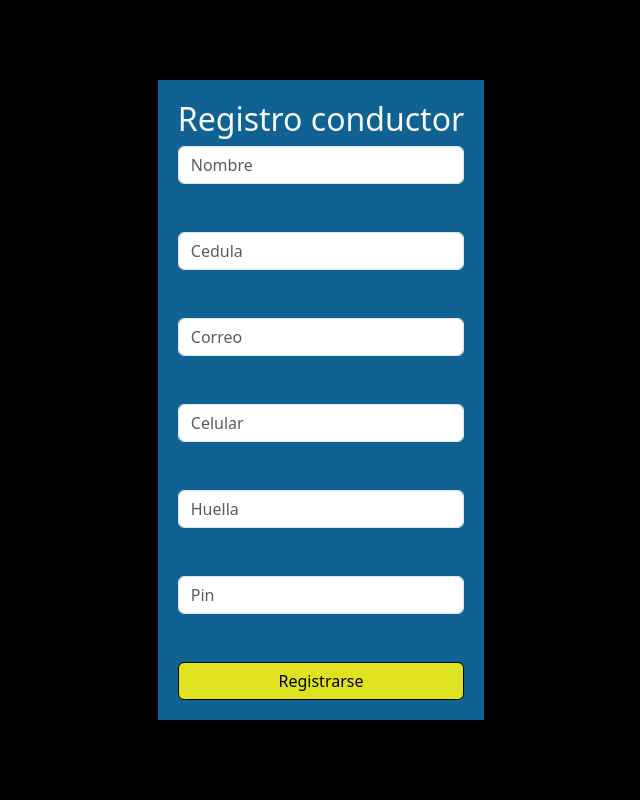
After one commit to o9nelsonjavier/TaxiSecurity, a PHP site: page /Vista/conductor/conductor_registrar.php in a window 1280 px wide. The commit adds this page. Shown: the whole page, without its empty margins (319-959 px from the left). Run offline with PHP 8.4, Linux system fonts and the light colour scheme.

Commit message:
se agrego formulario de registro conductor

```diff
--- a/Styles.css
+++ b/Styles.css
@@ -27,3 +27,23 @@
     background-color: #FFED00;
     color: black !important ;
 }
+
+#divstiles {
+    background-color:#000;
+    padding: 20px;
+    height: 100vh;
+    display: flex;
+    justify-content: center;
+    align-items: center;
+}
+
+.btnRegistrar{
+    background-color:#dfe21f;
+    color:#000000;
+    border-color:#000;
+}
+
+.divstilesFormulario{
+    background-color:#0F6292;
+    padding: 20px;
+}
--- /dev/null
+++ b/Vista/conductor/conductor_registrar.php
@@ -0,0 +1,40 @@
+<!DOCTYPE html>
+<html lang="es">
+<head>
+    <meta charset="UTF-8">
+    <meta name="viewport" content="width=device-width, initial-scale=1.0">
+    <title>Registro conductor</title>
+    <link href="https://cdn.jsdelivr.net/npm/bootstrap@5.3.3/dist/css/bootstrap.min.css" rel="stylesheet" integrity="sha384-QWTKZyjpPEjISv5WaRU9OFeRpok6YctnYmDr5pNlyT2bRjXh0JMhjY6hW+ALEwIH" crossorigin="anonymous">
+    <link href="../../Styles.css"  rel="stylesheet" >
+</head>
+<body>
+    <div class="container-fluid" id="divstiles">
+        <div class="divstilesFormulario">
+            <h2 class="text-light"> Registro conductor</h2>
+            <form action="../../Controlador/Pasajero/pasajero_controller.php" method="POST">
+
+                <input type="text" class="form-control" placeholder="Nombre" id="nombre" name="nombre_conductor" required><br><br>
+
+
+                <input type="text" class="form-control" placeholder="Cedula" id="cedula" name="cedula_conductor" required><br><br>
+
+
+                <input type="text" class="form-control"  placeholder="Correo" id="correo" name="correo_conductor" maxlength="200"><br><br>
+
+
+                <input type="text" class="form-control" placeholder="Celular" id="celular" name="celular_conductor" required><br><br>
+
+
+                <input type="text" class="form-control" placeholder="Huella" id="huella" name="huella_conductor" required><br><br>
+
+
+                <input type="number" class="form-control" placeholder="Pin" id="pin" name="pin_conductor" required><br><br>
+
+                <input type="submit" value="Registrarse" class="btnRegistrar btn w-100">
+            </form>
+        </div>
+    </div>
+
+    <script src="https://cdn.jsdelivr.net/npm/bootstrap@5.3.3/dist/js/bootstrap.bundle.min.js" integrity="sha384-YvpcrYf0tY3lHB60NNkmXc5s9fDVZLESaAA55NDzOxhy9GkcIdslK1eN7N6jIeHz" crossorigin="anonymous"></script>
+</body>
+</html>
```
